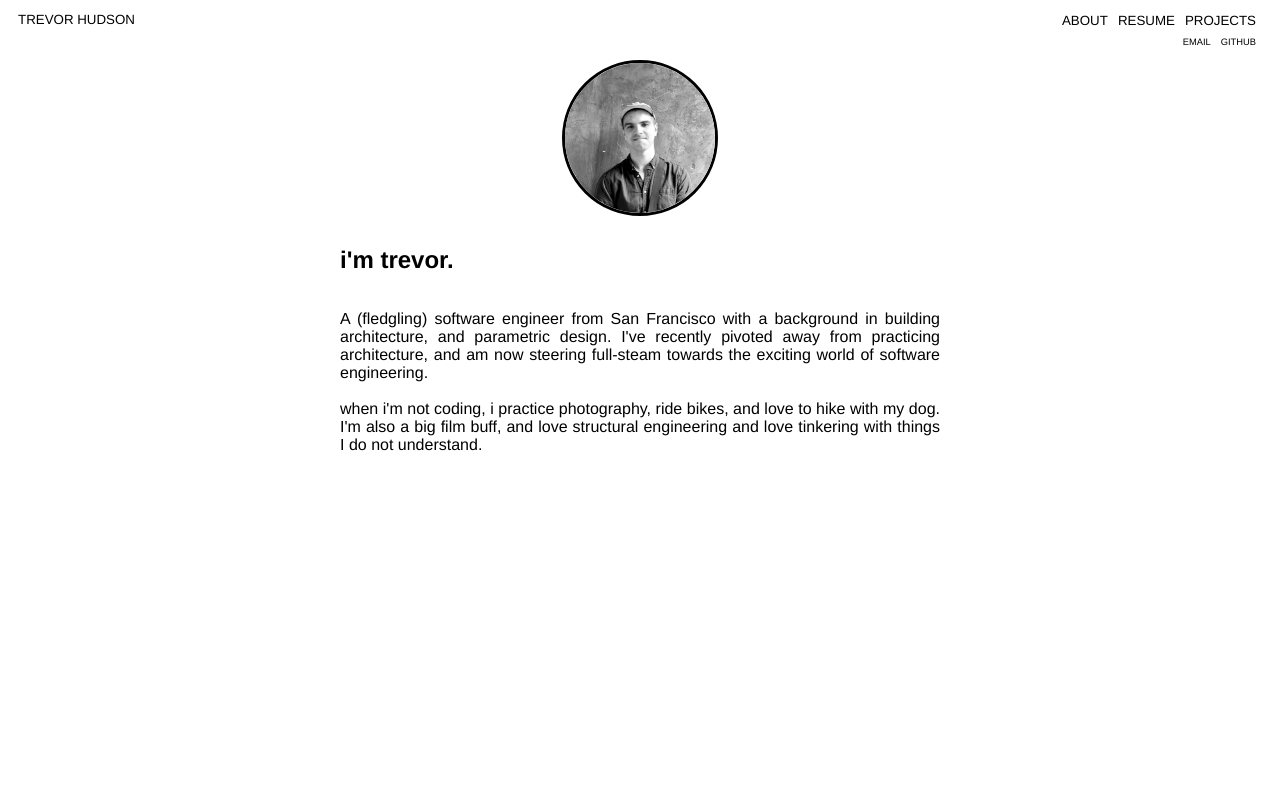
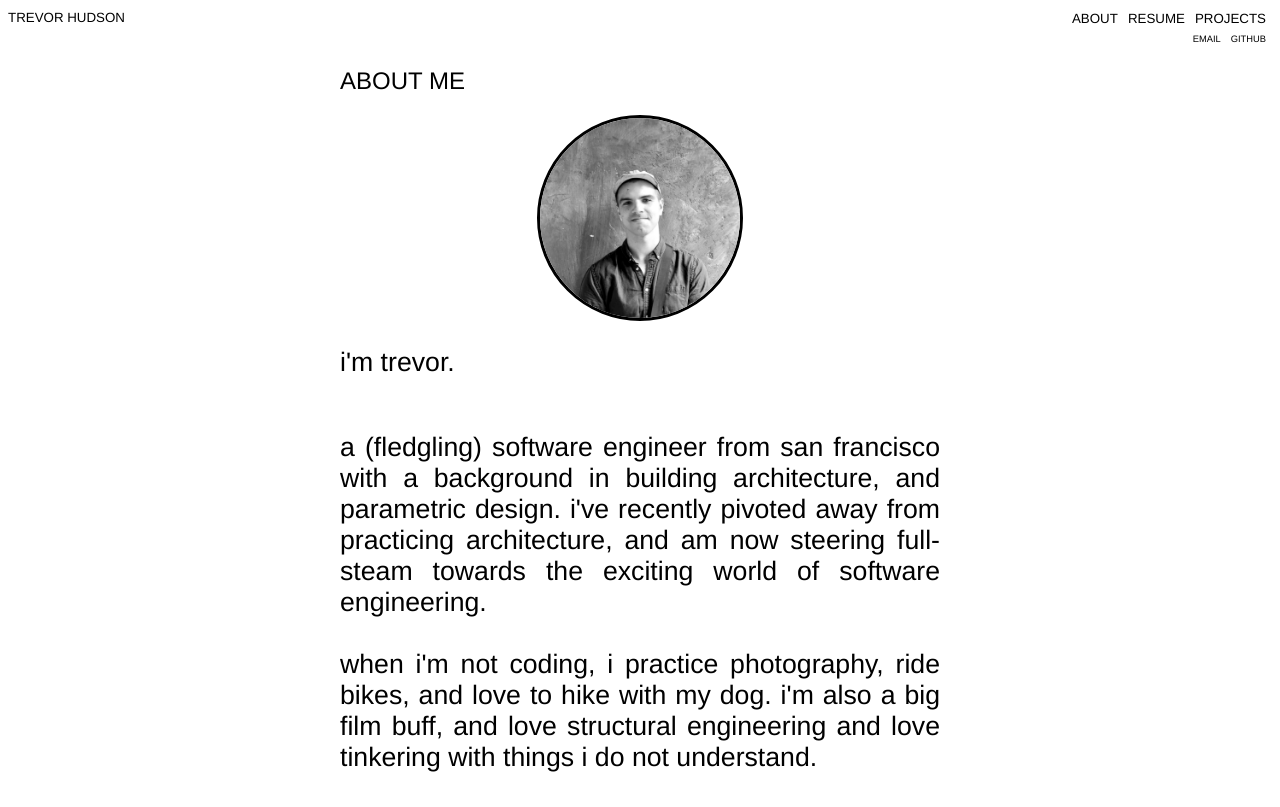
Before and after one commit to trevorhudson/trevorhudson.github.io, a plain HTML site: page about.html in a window 1280 px wide. Drawn offline with Linux system fonts and the light colour scheme.

Commit message:
adjusted flex model layout

```diff
--- a/about.html
+++ b/about.html
@@ -28,8 +28,10 @@
         </header>
 
         <section>
+                <h1 id = "page_title">about me</h1>
+
                     <img src="images/portrait.jpg" id = "portrait" alt="">
-                <h2>i'm Trevor.</h2>
+                    <p>i'm Trevor.</p>
                     <p>A (fledgling) software engineer from San Francisco
                         with a background in building architecture, and
                         parametric design. I've recently pivoted away from
@@ -40,6 +42,7 @@
                         and love to hike with my dog. I'm also a big film buff, and love
                         structural engineering and love tinkering
                         with things I do not understand. </p>
+
         </section>
     </div>
 </body>
--- a/style.css
+++ b/style.css
@@ -6,11 +6,8 @@
 }
 
 #container {
-    display: flex;
-    flex-direction: column;
-    flex-wrap: nowrap;
-    margin: 10px;
     min-height: 500px;
+
 }
 
 header {
@@ -18,11 +15,12 @@ header {
     justify-content: space-between;
 }
 
-nav {
-    display: flex;
-    flex-direction: column;
-    align-content: right;
-    }
+header a {
+    font-weight: lighter;
+    font-size: 10pt;
+    text-transform: uppercase;
+
+}
 
 nav ul {
     display: flex;
@@ -36,57 +34,53 @@ nav li {
     list-style: none;
 }
 
- header a {
-    font-weight: lighter;
-    font-size: 10pt;
-    text-transform: uppercase;
-
-}
-
 #contact a {
     font-size: 7pt;
 }
 
-#splash {
-    display: flex;
-    justify-content: center;
-    align-items: center;
-    flex: 1;
-
-}
-#splash a {
-    font-size: 50pt;
-}
 
 a:hover {
     color: blue;
 }
 
 
-img#portrait {
-    max-width: 150px;
-    min-width: 50px;
-    border-radius: 50%;
-    margin: 10px 0;
-    border: solid;
-    align-self: center;
+section {
+    max-width: 600px;
+    width: 80%;
+    margin: 0 auto;
+    display: flex;
+    flex-direction: column;
 }
 
-section {
-    display: flex;
+
+#splash {
+    font-size: 50pt;
+    text-transform: lowercase;
     align-self: center;
-    flex-direction: column;
-    max-width: 600px;
+    margin: 25% 0;
+
 }
 
-section h2 {
-    text-transform:lowercase;
+section h1 {
+    text-transform:uppercase;
+    font-weight: 500;
+    text-align: left;
 }
 
 section p {
+    font-size: 20pt;
     text-align: justify;
     text-justify: auto;
     font-weight: 300;
+    text-transform: lowercase;
+}
+
+img#portrait {
+    max-width: 200px;
+    width: 75%;
+    border-radius: 50%;
+    border: solid;
+    margin: 0 auto
 }
 
 #resume {
```
Also changed, not shown: index.html (+2 -2 lines), projects.html (+1 -1 lines), resume.html (+1 -1 lines). Lines whose indentation alone changed are shown as unchanged.
